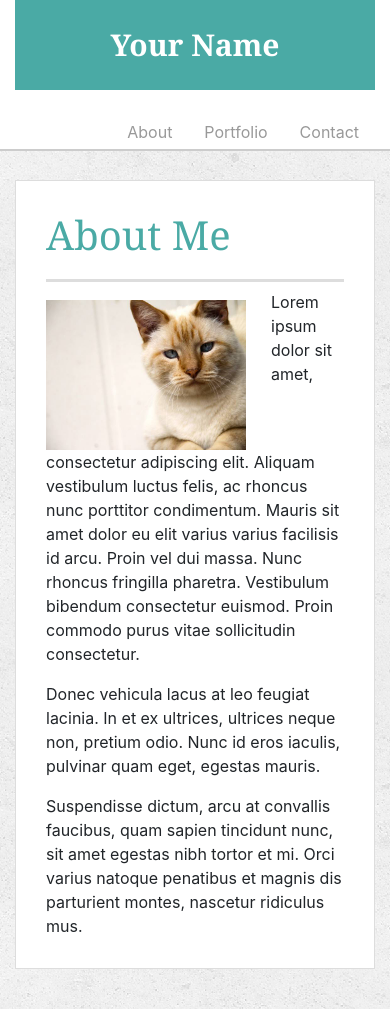
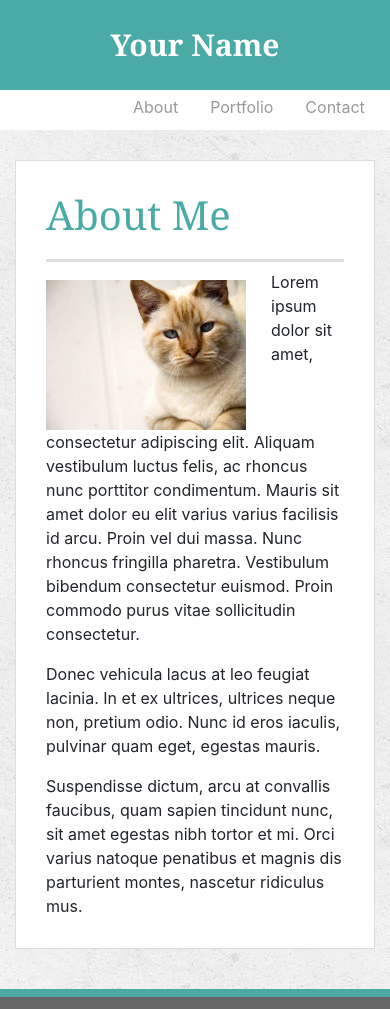
Before and after one commit to camiwins/Bootstrap-Portfolio, a plain HTML site: page index.html in a window 390 px wide. Shown: the top 1009 px of the page. Drawn offline with nearby package versions, Linux system fonts and the light colour scheme.

Commit message:
tweaked the homework assignment

```diff
--- a/assets/css/style.css
+++ b/assets/css/style.css
@@ -222,6 +222,13 @@ input[type=submit] {
 
   }
 
+  #head-container {
+    position: fixed;
+    margin-left: -15px;
+    width: 100%;
+    max-width: 100%;
+  }
+
 #masthead {
   float: center;
   overflow: auto;
@@ -230,9 +237,7 @@ input[type=submit] {
 }
 
 #logo {
-  float: center;
   width: 100%;
-  margint: 0 auto;
   font-family: Georgia, Times, "Times New Roman", serif;
   font-size: 30px;
   font-weight: 700;
@@ -241,15 +246,20 @@ input[type=submit] {
   text-align: center;
   text-decoration: none;
   clear: both;
+  position: absolute;
 }
 
 .main-section {
-  margin-top: 50px;
+  margin-top: 30px;
 }
 
 nav {
-  float: center;
-  margin-top: 25px;
+  margin: auto;
+  position: fixed;
+  top: 90px;
+  background: #fff;
+  height: 40px;
+  width: 100%;
 }
 
 nav a {
@@ -265,3 +275,12 @@ nav a {
 nav a:first-child {
   border-left: 0 none;
 }
+
+#navwrapper {
+  height: 40px;
+  width: 100%;
+  margin: auto;
+  line-height: 18px;
+  position: absolute;
+  left: 30%;
+}
--- a/index.html
+++ b/index.html
@@ -12,11 +12,12 @@
 <body>
 
   <header id="masthead">
-    <div class="container">
+    <div id="head-container" class="container">
       <div class="row">
-        <div class="col-sm-12">
+        <div class="col">
           <a href="index.html" id="logo">Your Name</a>
           <nav>
+            <div id="navwrapper">
             <ul class="nav">
               <li class="nav-item">
                 <a class="nav-link active" href="index.html">About</a>
@@ -28,6 +29,7 @@
                 <a class="nav-link" href="contact.html">Contact</a>
               </li>
             </ul>
+          </div>
           </nav>
         </div>
       </div>
```
Also changed, not shown: contact.html (+4 -2 lines), portfolio.html (+4 -2 lines).
